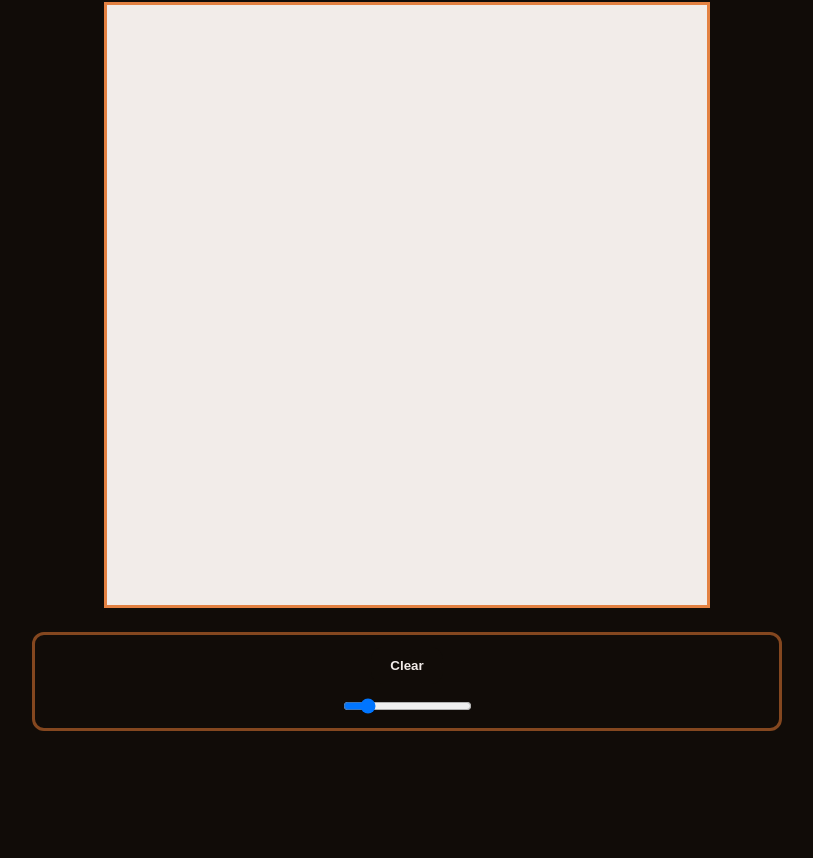
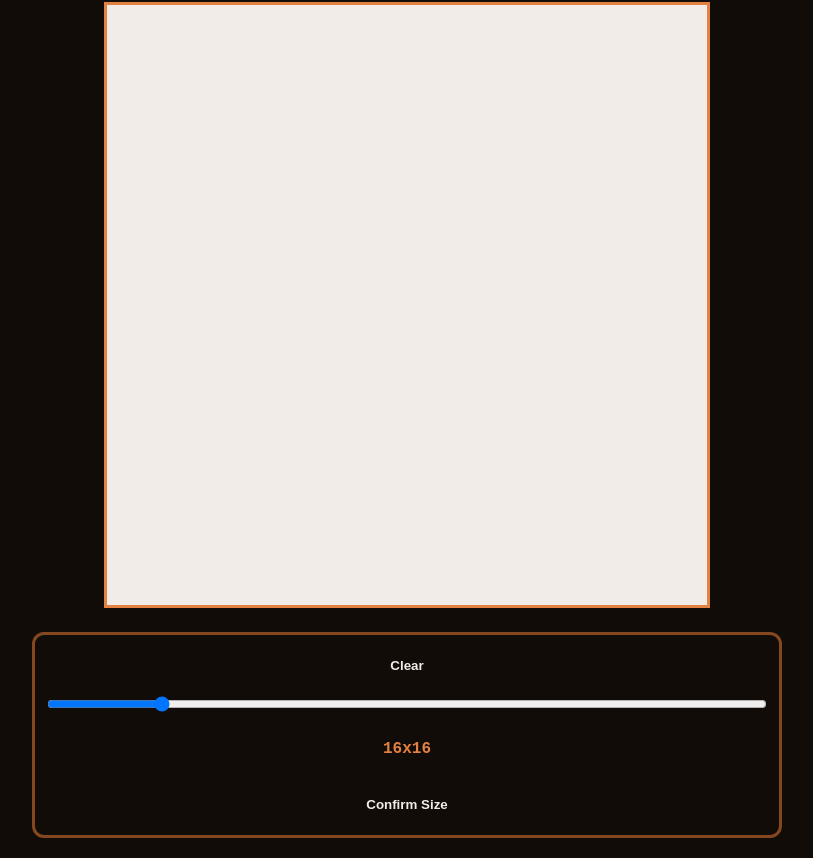
Before and after one commit to BantAlex/odin-etch, a plain HTML site: page index.html in a window 1280 px wide. Shown: the part 78-936 px from the top of the page, without its empty margins (233-1046 px from the left). Before the commit the page ends 829 px from the top, so only its background shows below. Drawn offline with Linux system fonts and the light colour scheme.

Commit message:
Make the slider functional. Grid creator not working as intented

```diff
--- a/index.html
+++ b/index.html
@@ -12,7 +12,7 @@
     <div class="wrap">
         <div class="board"></div>
         <div class="options">
-            <button class="clear-button">Clear</button>
+            <button class="options-buttons">Clear</button>
             <input class="slider" type="range" min="1" max="100" value="16"></input>
         </div>
     </div>
--- a/script.js
+++ b/script.js
@@ -1,11 +1,25 @@
 //DOM selectors and variables
 const board = document.querySelector('.board');
-const clearButton = document.querySelector('.clear-button');
+const clearButton = document.querySelector('.options-buttons');
 const optionsWindow = document.querySelector('.options');
+
 const gridSlider = document.querySelector('.slider');
-console.log(gridSlider.value);
+let sliderValue = gridSlider.value;
+sliderValue = 16; // The dafult value for the 16x16 resolution
+const sliderValueDisplay = document.createElement('h3');
+optionsWindow.appendChild(sliderValueDisplay)
+sliderValueDisplay.textContent = gridSlider.value + 'x' + gridSlider.value;
+gridSlider.addEventListener ('input', function() {
+    sliderValueDisplay.textContent = gridSlider.value + 'x' + gridSlider.value;
+})
+
+const confirmGrid = document.createElement('button');
+optionsWindow.appendChild(confirmGrid);
+confirmGrid.classList.add('options-buttons')
+confirmGrid.textContent = 'Confirm Size'
+
 //Board and square values
-let squaresPerSide = 16; // The dafult value for the 16x16 resolution
+let squaresPerSide = sliderValue;
 let squareSize = 600 / squaresPerSide; // 600 => Board height/width
 
 
@@ -19,4 +33,4 @@ function createGrid(squareAmount){
     }
 }
 //Default Board
-createGrid(squaresPerSide);
+createGrid(sliderValue);
--- a/styles.css
+++ b/styles.css
@@ -52,7 +52,7 @@ h1{
     width: 720px;
 }
 
-.clear-button{
+.options-buttons{
     color: var(--text);
     border: solid 3px transparent;
     border-radius: 12px;
@@ -61,12 +61,19 @@ h1{
     font-weight: 600;
 }
 
-.clear-button:hover{
+.options-buttons:hover{
     cursor: pointer;
     border: solid 3px var(--accent);
     color: var(--accent);
 }
 
 .slider{
+    width: 100%;
+    margin: 0;
+    padding: 0;
+}
 
+h3{
+    color: var(--accent);
+    font-size: 16px;
 }
```
